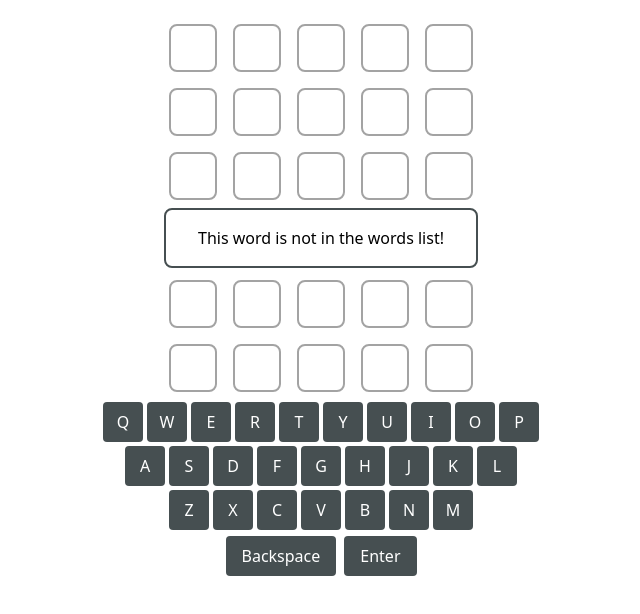
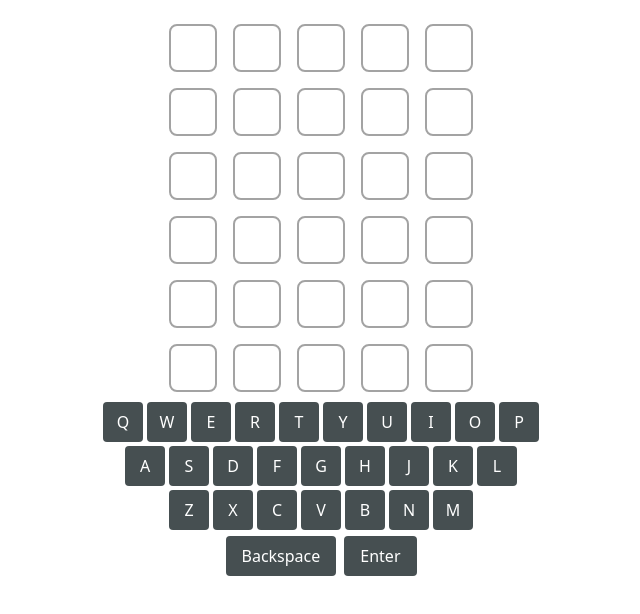
Before and after one commit to sotarevid/wordle, a React (Create React App) app: page / in a window 1280 px wide. Shown: the top 614 px of the page, without its empty margins (319-959 px from the left). Built offline with nearby package versions, Linux system fonts and the light colour scheme.

Commit message:
fix Tailwind dynamic class

```diff
--- a/src/components/Alert.js
+++ b/src/components/Alert.js
@@ -2,7 +2,7 @@ import React from 'react'
 
 const Alert = ({ hidden, win, word }) => {
     return (
-        <span className={`py-4 px-8 bg-white rounded-lg border-2 border-dark self-center absolute translate-y-48 opacity-${hidden ? 0 : 100} z-10 transition-opacity duration-700`}>
+        <span className={`py-4 px-8 bg-white rounded-lg border-2 border-dark self-center absolute translate-y-48 ${hidden ? "opacity-0" : "opacity-100"} z-10 transition-opacity duration-700`}>
             {win ? "Congratulations, you got it!" : `Nice try! The word was "${word}".`}
         </span>
     )
--- a/src/components/Warning.js
+++ b/src/components/Warning.js
@@ -2,7 +2,7 @@ import React from 'react'
 
 const Warning = ({ hidden }) => {
     return (
-        <span className={`py-4 px-8 bg-white rounded-lg border-2 border-dark self-center absolute translate-y-48 opacity-${hidden ? 0 : 100} z-10 transition-opacity duration-700`}>
+        <span className={`py-4 px-8 bg-white rounded-lg border-2 border-dark self-center absolute translate-y-48 ${hidden ? "opacity-0" : "opacity-100"} z-10 transition-opacity duration-700`}>
             This word is not in the words list!
         </span>
     )
--- a/tailwind.config.js
+++ b/tailwind.config.js
@@ -1,7 +1,7 @@
 /** @type {import('tailwindcss').Config} */
 module.exports = {
     content: [
-        "./src/**/*.js",
+        "./src/**/*.{js,html}",
     ],
     theme: {
         colors: {
```
